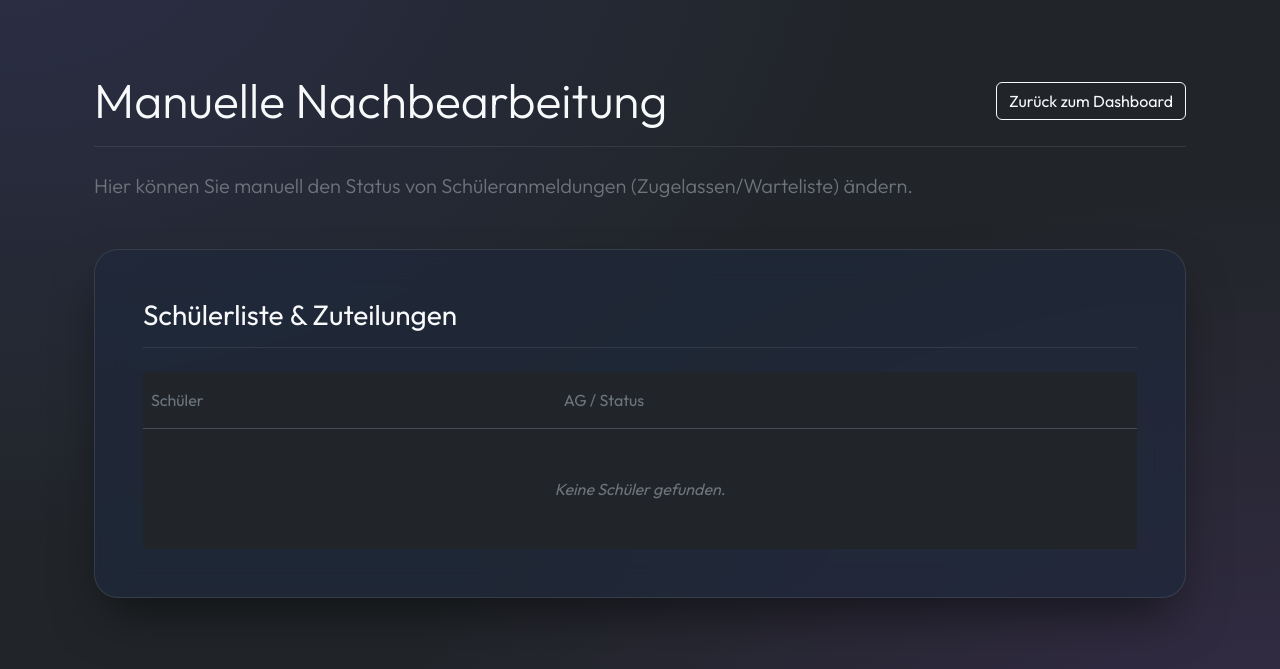
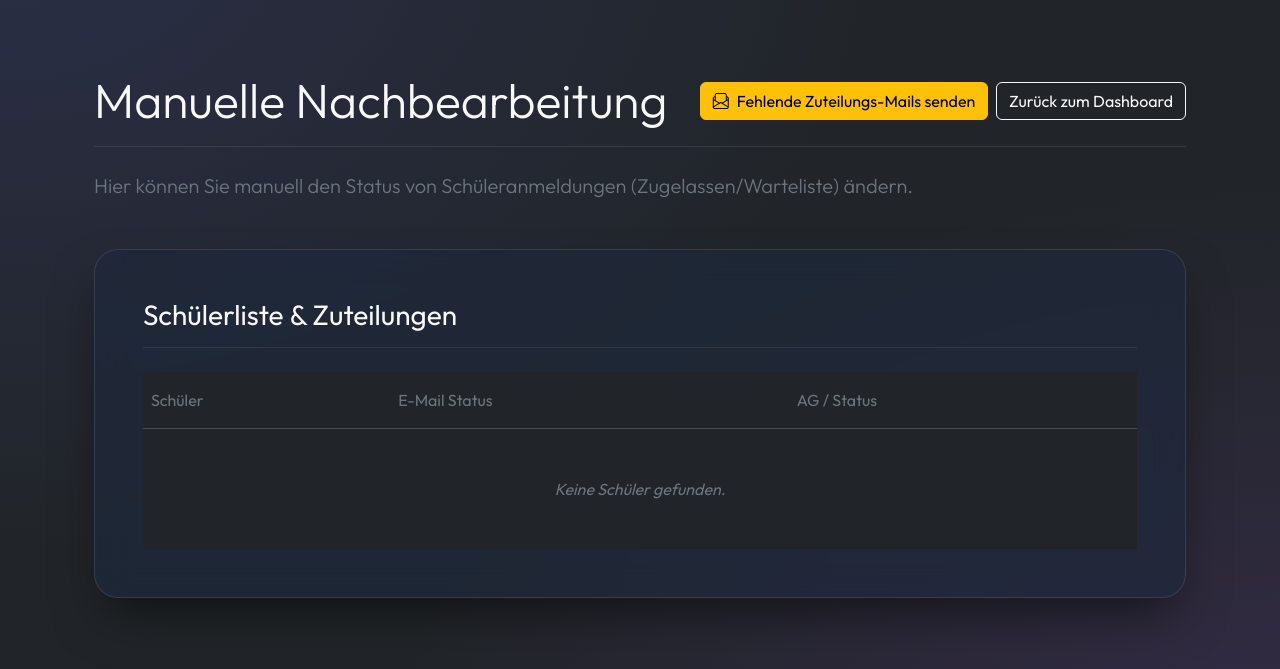
Before and after one commit to ruben-sch/schul-ag-portal-gechingen, a Django app: page /manual-intervention/ in a window 1280 px wide. Shown: the part 83-752 px from the top of the page. Run offline with Django 4.2, Linux system fonts and the light colour scheme; the visitor is signed in with stand-in values (Sample User, id 1).

Commit message:
feat(emails): add tracking and manual resend capability for allocation emails
- Add tracking fields (confirmation_email_sent, acceptance_email_sent) to
  SchuelerProfile model to persist email status
- Catch exceptions in send_allocation_emails so single SMTP failures do not
  crash the entire bulk mailing process loop
- Introduce single-student email resend helper and POST endpoint
- Extend manual_intervention view and UI to show email sent status and
  provide individual and bulk resend buttons
- Add bootstrap-icons CDN to base.html to support new UI icons
- Add unit tests for email tracking flags and manual resend actions

```diff
--- a/ags/models.py
+++ b/ags/models.py
@@ -52,6 +52,9 @@ class SchuelerProfile(models.Model):
     name = models.CharField(max_length=200, verbose_name="Name des Kindes", default="")
     klassenstufe = models.PositiveSmallIntegerField(validators=[MinValueValidator(1), MaxValueValidator(4)])
     notfall_telefon = models.CharField(max_length=50, verbose_name="Notfall-Telefonnummer", default='')
+
+    confirmation_email_sent = models.BooleanField(default=False, verbose_name="Anmeldebestätigung gesendet")
+    acceptance_email_sent = models.BooleanField(default=False, verbose_name="Zuteilungsmail gesendet")
 
     class Meta:
         verbose_name = "Schüler"
--- a/ags/services.py
+++ b/ags/services.py
@@ -58,9 +58,14 @@ def update_student_registrations(student_profile, ag_ids):
             [student_profile.user.email],
             html_message=html_message,
         )
+        student_profile.confirmation_email_sent = True
     except Exception as e:
         import logging
         logging.getLogger(__name__).warning("Could not send confirmation email: %s", e)
+        student_profile.confirmation_email_sent = False
+
+    student_profile.acceptance_email_sent = False
+    student_profile.save()
 
     return len(valid_selections) == len(ag_ids)
 
--- a/ags/templates/ags/manual_intervention.html
+++ b/ags/templates/ags/manual_intervention.html
@@ -5,7 +5,16 @@
     <div
         class="d-flex flex-column flex-md-row justify-content-between align-items-md-center mb-4 pb-3 border-bottom border-secondary border-opacity-25">
         <h1 class="display-5 text-light mb-3 mb-md-0">Manuelle Nachbearbeitung</h1>
-        <a href="{% url 'stats_dashboard' %}" class="btn btn-outline-light">Zurück zum Dashboard</a>
+        <div class="d-flex gap-2">
+            <form method="post" action="{% url 'manual_intervention' %}" class="m-0" onsubmit="return confirm('Möchten Sie wirklich alle noch unversendeten Zuteilungs-Mails versenden?');">
+                {% csrf_token %}
+                <input type="hidden" name="action" value="send_all_unsent">
+                <button type="submit" class="btn btn-warning">
+                    <i class="bi bi-envelope-paper me-2"></i>Fehlende Zuteilungs-Mails senden
+                </button>
+            </form>
+            <a href="{% url 'stats_dashboard' %}" class="btn btn-outline-light">Zurück zum Dashboard</a>
+        </div>
     </div>
 
     <p class="lead text-secondary mb-5">
@@ -21,6 +30,7 @@
                 <thead class="border-bottom border-secondary border-opacity-50">
                     <tr>
                         <th scope="col" class="py-3 text-secondary fw-normal">Schüler</th>
+                        <th scope="col" class="py-3 text-secondary fw-normal">E-Mail Status</th>
                         <th scope="col" class="py-3 text-secondary fw-normal">AG / Status</th>
                     </tr>
                 </thead>
@@ -30,6 +40,42 @@
                         <td class="py-4">
                             <strong class="text-light d-block fs-5 mb-1">{{ student.name }}</strong>
                             <span class="text-secondary small">Klasse {{ student.klassenstufe }}</span>
+                        </td>
+                        <td class="py-4">
+                            <div class="d-flex flex-column gap-2" style="min-width: 250px;">
+                                <form method="post" action="{% url 'resend_email' %}" class="m-0">
+                                    {% csrf_token %}
+                                    <input type="hidden" name="student_id" value="{{ student.id }}">
+                                    <input type="hidden" name="email_type" value="confirmation">
+                                    <div class="d-flex align-items-center justify-content-between bg-dark bg-opacity-25 rounded p-2 border border-secondary border-opacity-25">
+                                        <span class="small text-light">
+                                            Bestätigung:
+                                            {% if student.confirmation_email_sent %}
+                                            <span class="text-success"><i class="bi bi-check-circle-fill"></i> Gesendet</span>
+                                            {% else %}
+                                            <span class="text-danger"><i class="bi bi-x-circle-fill"></i> Fehlt</span>
+                                            {% endif %}
+                                        </span>
+                                        <button type="submit" class="btn btn-sm btn-outline-light py-0 px-2 border-0" title="Erneut senden"><i class="bi bi-send"></i></button>
+                                    </div>
+                                </form>
+                                <form method="post" action="{% url 'resend_email' %}" class="m-0">
+                                    {% csrf_token %}
+                                    <input type="hidden" name="student_id" value="{{ student.id }}">
+                                    <input type="hidden" name="email_type" value="acceptance">
+                                    <div class="d-flex align-items-center justify-content-between bg-dark bg-opacity-25 rounded p-2 border border-secondary border-opacity-25">
+                                        <span class="small text-light">
+                                            Zuteilung:
+                                            {% if student.acceptance_email_sent %}
+                                            <span class="text-success"><i class="bi bi-check-circle-fill"></i> Gesendet</span>
+                                            {% else %}
+                                            <span class="text-danger"><i class="bi bi-x-circle-fill"></i> Fehlt</span>
+                                            {% endif %}
+                                        </span>
+                                        <button type="submit" class="btn btn-sm btn-outline-light py-0 px-2 border-0" title="Erneut senden"><i class="bi bi-send"></i></button>
+                                    </div>
+                                </form>
+                            </div>
                         </td>
                         <td class="py-4">
                             {% for anm in student.anmeldungen.all %}
@@ -69,7 +115,7 @@
                     </tr>
                     {% empty %}
                     <tr>
-                        <td colspan="2" class="py-5 text-center text-secondary fst-italic">Keine Schüler gefunden.</td>
+                        <td colspan="3" class="py-5 text-center text-secondary fst-italic">Keine Schüler gefunden.</td>
                     </tr>
                     {% endfor %}
                 </tbody>
--- a/ags/urls.py
+++ b/ags/urls.py
@@ -12,6 +12,7 @@ urlpatterns = [
     path('stats/export/', views.stats_export, name='stats_export'),
     path('stats/export-csv/', views.export_ags_csv, name='export_ags_csv'),
     path('manual-intervention/', views.manual_intervention, name='manual_intervention'),
+    path('resend-email/', views.resend_email, name='resend_email'),
     path('run-lottery-internal/', views.run_lottery_view, name='run_lottery_internal'),
     path('test-email/', views.test_email, name='test_email'),
     path('impressum/', views.impressum, name='impressum'),
--- a/ags/views.py
+++ b/ags/views.py
@@ -180,6 +180,11 @@ def manual_intervention(request):
             logger.error(f"Unerwarteter Fehler bei manual_intervention (ID: {anm_id}): {e}", exc_info=True)
             messages.error(request, "Ein unerwarteter Fehler ist aufgetreten.")
 
+        if action == 'send_all_unsent':
+            from .emails import send_allocation_emails
+            send_allocation_emails(only_unsent=True)
+            messages.success(request, "Alle fehlenden Zuteilungs-Mails wurden (sofern möglich) erfolgreich versendet.")
+
         return redirect('manual_intervention')
 
     # Data for display
@@ -190,6 +195,49 @@ def manual_intervention(request):
         'ags': ags,
         'students': students
     })
+
+@user_passes_test(lambda u: u.is_staff)
+def resend_email(request):
+    if request.method == 'POST':
+        student_id = request.POST.get('student_id')
+        email_type = request.POST.get('email_type')
+
+        try:
+            profile = SchuelerProfile.objects.get(id=student_id)
+            if email_type == 'confirmation':
+                from django.template.loader import render_to_string
+                from django.utils.html import strip_tags
+                anmeldungen = list(Anmeldung.objects.filter(schueler=profile).order_by('prio'))
+                if anmeldungen:
+                    context = {'schueler': profile, 'anmeldungen': anmeldungen}
+                    html_message = render_to_string('ags/emails/registration_confirmation.html', context)
+                    plain_message = strip_tags(html_message)
+                    send_mail(
+                        "Deine Schul-AG Anmeldung",
+                        plain_message,
+                        settings.DEFAULT_FROM_EMAIL,
+                        [profile.user.email],
+                        html_message=html_message,
+                    )
+                    profile.confirmation_email_sent = True
+                    profile.save()
+                    messages.success(request, f"Anmeldebestätigung an {profile.user.email} gesendet.")
+                else:
+                    messages.warning(request, f"Schüler hat keine Anmeldungen.")
+            elif email_type == 'acceptance':
+                from .emails import send_single_acceptance_email
+                success = send_single_acceptance_email(profile)
+                if success:
+                    messages.success(request, f"Zuteilungsmail an {profile.user.email} gesendet.")
+                else:
+                    messages.error(request, f"Fehler beim Senden der Zuteilungsmail an {profile.user.email}.")
+        except SchuelerProfile.DoesNotExist:
+            messages.error(request, "Schüler nicht gefunden.")
+        except Exception as e:
+            logger.error(f"Unerwarteter Fehler beim E-Mail-Nachversand: {e}", exc_info=True)
+            messages.error(request, "Ein Fehler ist aufgetreten.")
+
+    return redirect('manual_intervention')
 
 @user_passes_test(lambda u: u.is_staff)
 def stats_export(request):
--- a/templates/base.html
+++ b/templates/base.html
@@ -10,6 +10,8 @@
     <!-- Bootstrap CSS -->
     <link href="https://cdn.jsdelivr.net/npm/bootstrap@5.3.3/dist/css/bootstrap.min.css" rel="stylesheet"
         integrity="sha384-QWTKZyjpPEjISv5WaRU9OFeRpok6YctnYmDr5pNlyT2bRjXh0JMhjY6hW+ALEwIH" crossorigin="anonymous">
+    <!-- Bootstrap Icons -->
+    <link rel="stylesheet" href="https://cdn.jsdelivr.net/npm/bootstrap-icons@1.11.3/font/bootstrap-icons.min.css">
 
     <link href="https://fonts.googleapis.com/css2?family=Outfit:wght@300;400;600;700&display=swap" rel="stylesheet">
     <!-- Custom Theme CSS -->
```
Also changed, not shown: ags/emails.py (+55 -32 lines), ags/tests/test_views.py (+52 -0 lines), ags/migrations/0004_schuelerprofile_acceptance_email_sent_and_more.py (added).
